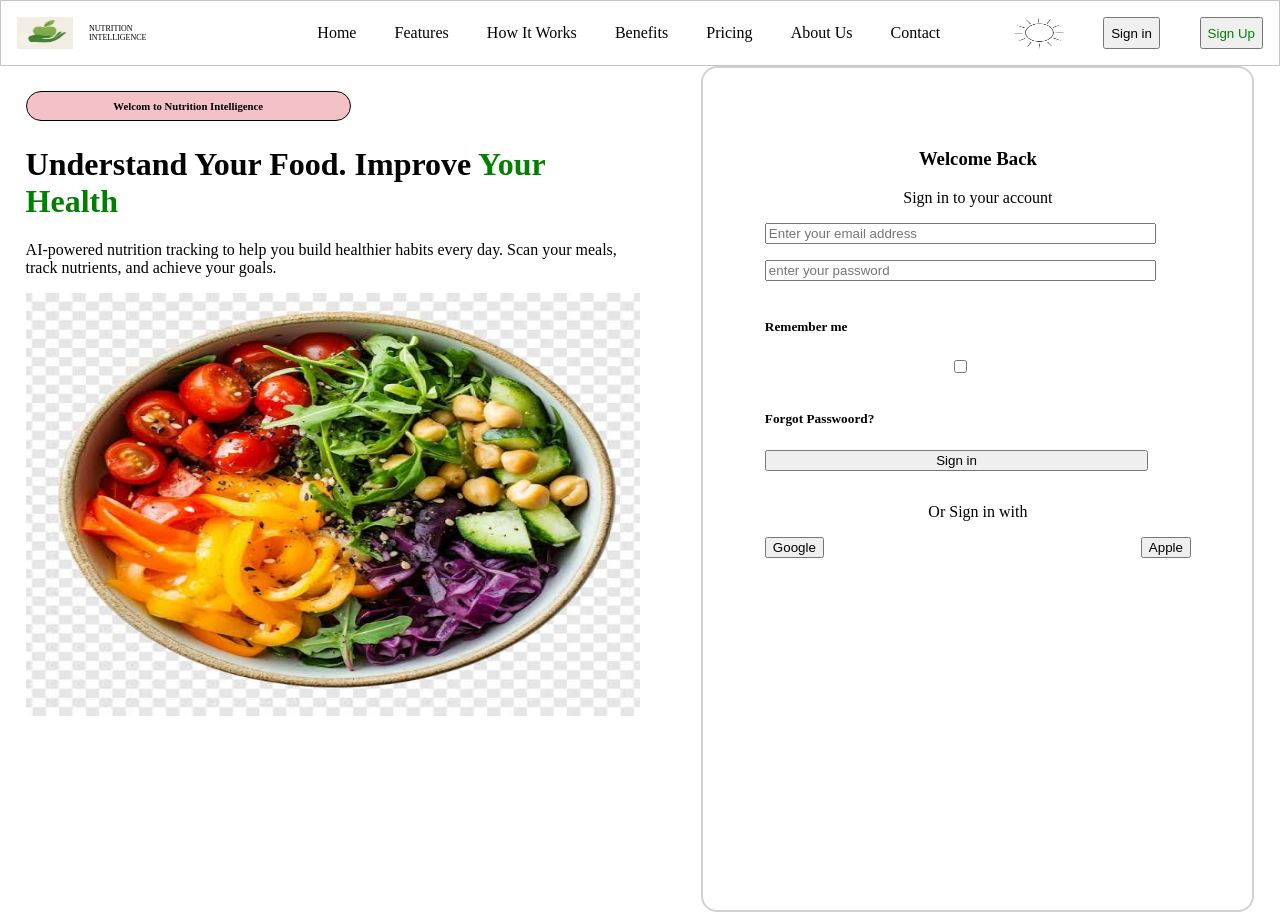
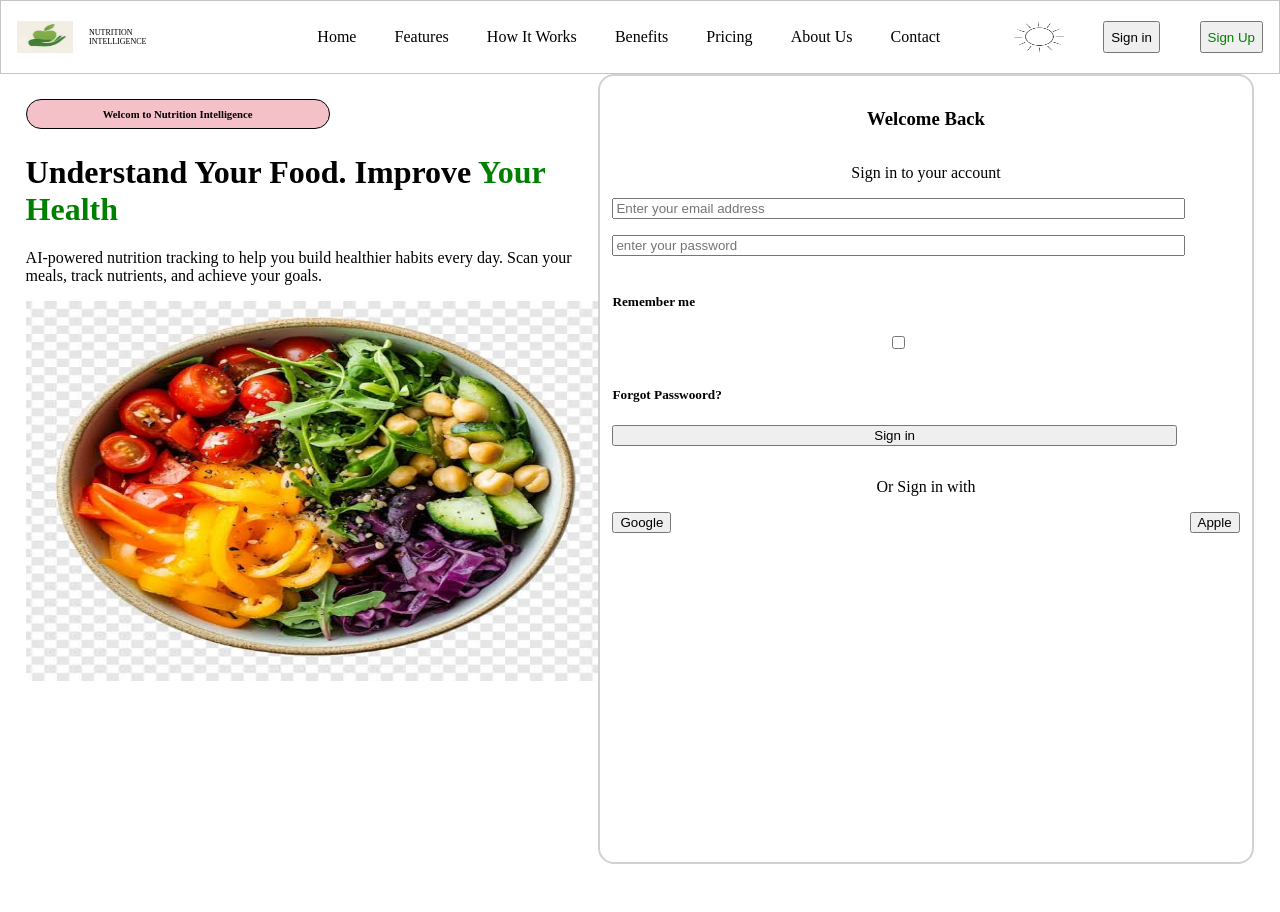
Before and after one commit to sahiba2503/DecodeYourPlateAINutritionIntelligence, a React (Vite) app: page /signUpPage in a window 1280 px wide. After the commit the page ends 864 px from the top, so only its background shows below. Built offline with nearby package versions, Linux system fonts and the light colour scheme.

Commit message:
add css on the sign in and sign up form

```diff
--- a/src/App.jsx
+++ b/src/App.jsx
@@ -11,7 +11,7 @@ function App() {
     }
   },)
   return (
-    <div>
+    <div className="bodyOuterContainer">
       < NaveBar />
       <MainContainer />
     </div>
--- a/src/SignPage.jsx
+++ b/src/SignPage.jsx
@@ -3,7 +3,8 @@
 function SignPage() {
 
   return (
-      <div className="signForm">
+      <div>
+              <div className="signForm">
                 <h3 style={{textAlign:"center"}}>Create Your Account</h3>
                 <p style={{textAlign:"center"}}>sign up to get started with your health journey</p>
                 <input type="text"  placeholder="Full Name"/>
@@ -18,6 +19,7 @@ function SignPage() {
                   <button >Google</button>
                   <button>Apple</button>
                   </div>
+                  </div>
                 </div>
 
   )
--- a/src/component/SignupPage.jsx
+++ b/src/component/SignupPage.jsx
@@ -3,6 +3,7 @@
 function SignupPage() {
 
   return (
+    <div>
       <div className="signForm">
                 <h3 style={{textAlign:"center"}}>Welcome Back</h3>
                 <p style={{textAlign:"center"}}>Sign in to your account</p>
@@ -18,6 +19,7 @@ function SignupPage() {
                   <button>Apple</button>
                   </div>
                 </div>
+                </div>
 
   )
 }
--- a/src/index.css
+++ b/src/index.css
@@ -10,6 +10,7 @@ body {
     align-items: center;
     height: 2rem;
     padding: 1rem;
+    height: 5vh;
 }
 
 .nutritionLog {
@@ -52,12 +53,17 @@ body {
 
 }
 .bodyContainer{
-    border: 1px solid red;
+
     display: flex;
     flex-direction: row;
-    /* padding: 0 5%; */
-    /* height: 90vh; */
-    /* width: 90%; */
+
+}
+.bodyOuterContainer{
+     display: flex ;
+    flex-direction: column;
+    width: 100vw;
+    height: 100vh;
+    box-sizing: border-box;
 }
 
 .mainImage{
@@ -70,7 +76,7 @@ width: 50%;
     background-position: center;
     background-repeat: no-repeat;
     background-size: cover;
-    height: 90vh;
+
 
 }
 .mainContant{
@@ -89,8 +95,9 @@ width: 50%;
     color:green;
 }
 .mainContantButtons{
+    width: 100%;
     display: flex;
-   justify-content: space-between;
+   justify-content: space-evenly;
 }
 
 .mainContantButtons button{
@@ -188,18 +195,7 @@ width: 50%;
        background-color: white;
        background-color: red;
 }
-.signForm{
-    border: 2px solid rgb(211, 208, 208);
-    padding: 5%;
-    border-radius: 1rem;
-    margin-left: 5%;
-    width:45%;
-}
-.signForm input, #signbtn{
-    width: 90%;
-    margin-bottom: 1rem;
 
-}
 
 .signOptionBtn {
     width: 100%;
@@ -217,7 +213,24 @@ width: 50%;
     color:black;
 }
 .SignpageContainer{
-    display: flex;
+      display: flex;
     padding: 0 2%;
     width: 96%;
+    height: 95vh;
+
 }
+.signForm{
+    border: 2px solid rgb(211, 208, 208);
+    padding: 1vw;
+    height: 100%;
+    width: 49vw;
+    border-radius: 1rem;
+    display: flex;
+    flex-direction: column;
+
+}
+.signForm input, #signbtn{
+    width: 90%;
+    margin-bottom: 1rem;
+
+}
```
